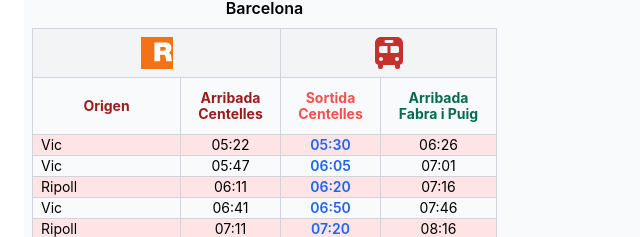
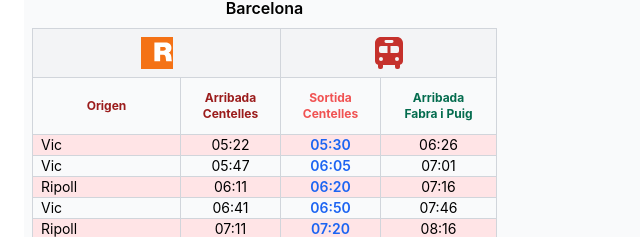
Before and after one commit to Legioinvicta/horaris_bus, a plain HTML site: page Untitled1.html in a window 1280 px wide. Shown: the part 171-408 px from the top of the page, 0-640 px from the left. Drawn offline with nearby package versions, Linux system fonts and the light colour scheme.

Commit message:
Update Untitled1.html

```diff
--- a/Untitled1.html
+++ b/Untitled1.html
@@ -80,7 +80,7 @@
                                                     </svg>
                                                 </th>
                                             </tr>
-                                            <tr class="text-sm">
+                                            <tr class="text-xs">
                                                 <th class="w-37 py-3 text-red-800 border border-gray-300">Origen</th>
                                                 <th class="w-22 leading-4 py-3 text-red-800 border border-gray-300">Arribada<br>Centelles</th>
                                                 <th class="w-22 leading-4 py-3 text-red-500 border border-gray-300">Sortida<br>Centelles</th>
```
